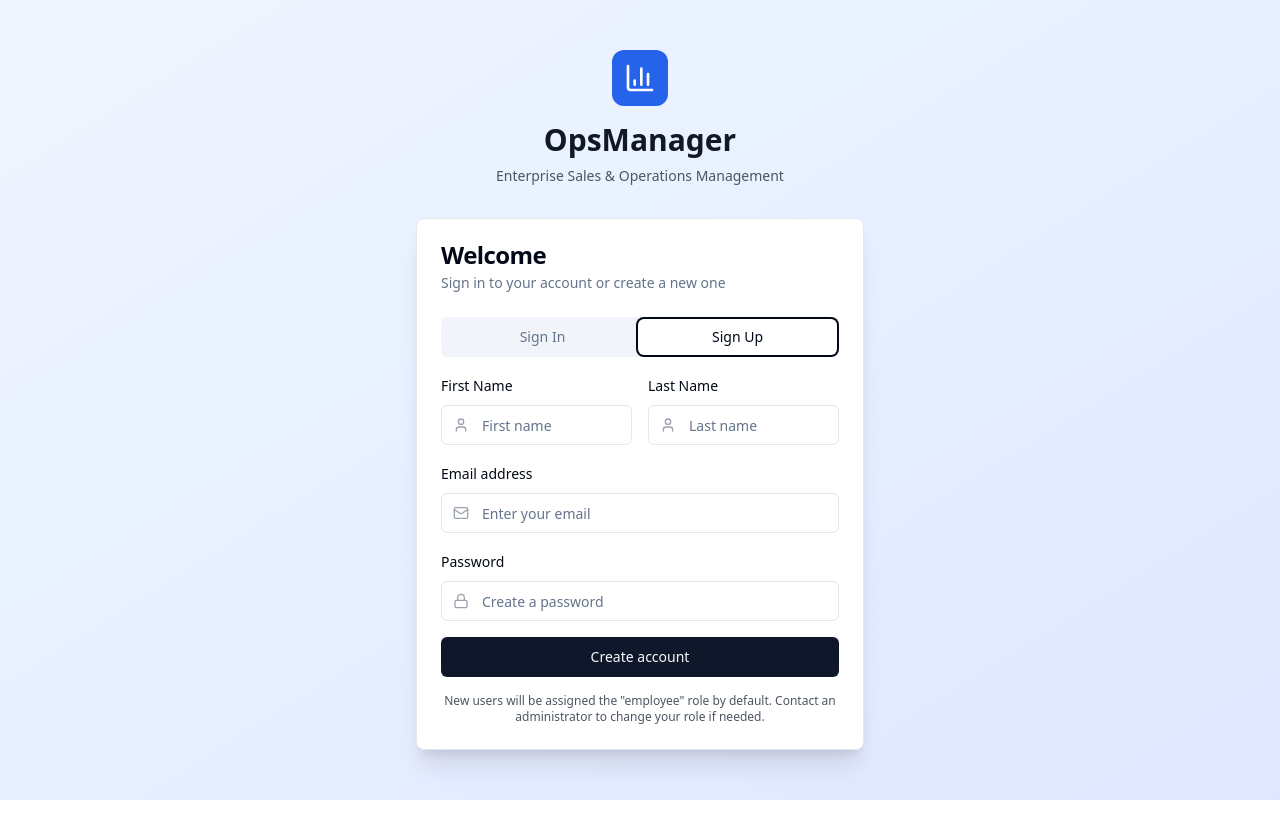
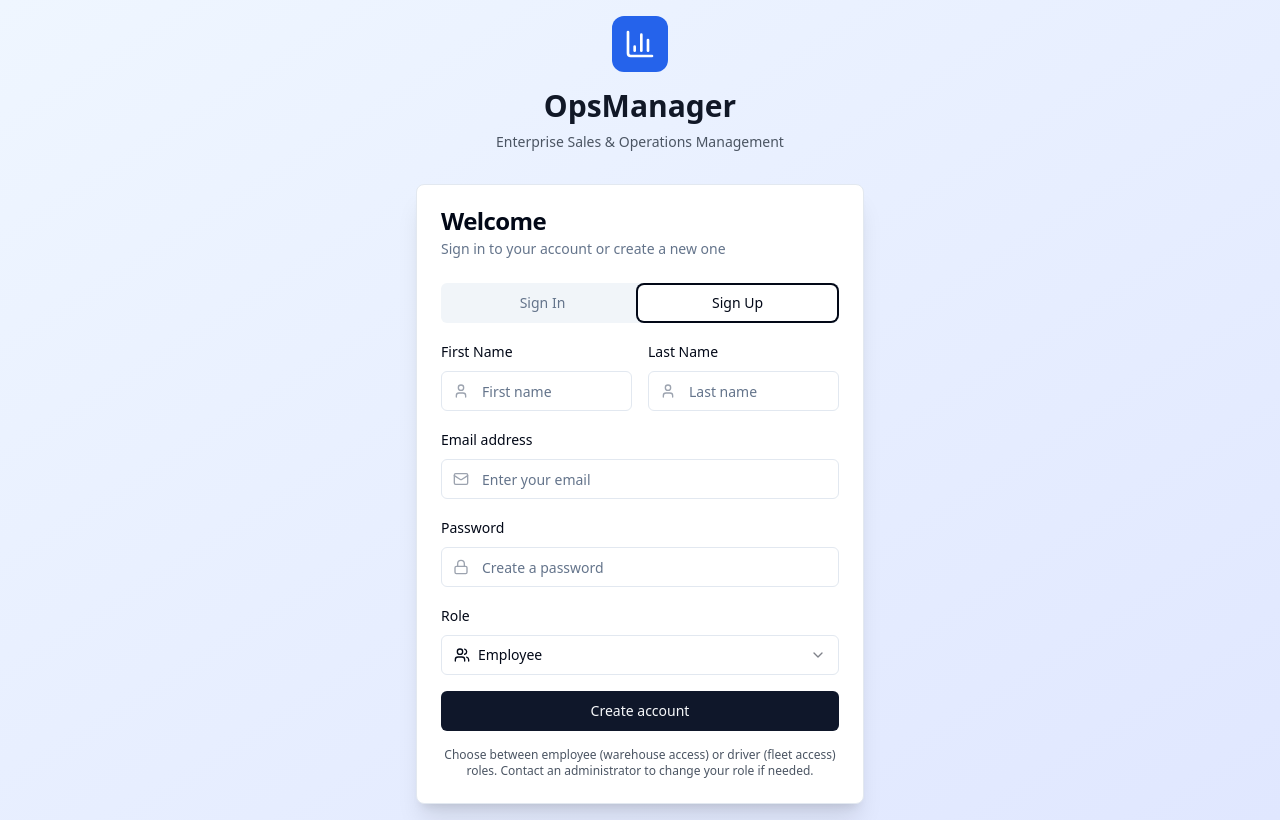
Before and after one commit to 1TransportX/transport-x, a React (Vite) app: page /login in a window 1280 px wide. Both pictures are taken after a click on the tab "Sign Up". Built offline with nearby package versions, Linux system fonts and the light colour scheme.

Commit message:
Add sign-up role selection
Allow users to select their role (driver or employee) during sign-up.

```diff
--- a/src/components/Login.tsx
+++ b/src/components/Login.tsx
@@ -7,7 +7,8 @@ import { Card, CardContent, CardDescription, CardHeader, CardTitle } from '@/com
 import { Label } from '@/components/ui/label';
 import { Alert, AlertDescription } from '@/components/ui/alert';
 import { Tabs, TabsContent, TabsList, TabsTrigger } from '@/components/ui/tabs';
-import { BarChart3, Mail, Lock, AlertCircle, User } from 'lucide-react';
+import { Select, SelectContent, SelectItem, SelectTrigger, SelectValue } from '@/components/ui/select';
+import { BarChart3, Mail, Lock, AlertCircle, User, Users } from 'lucide-react';
 import { useAuth } from '@/hooks/useAuth';
 
 const Login = () => {
@@ -15,6 +16,7 @@ const Login = () => {
   const [password, setPassword] = useState('');
   const [firstName, setFirstName] = useState('');
   const [lastName, setLastName] = useState('');
+  const [selectedRole, setSelectedRole] = useState<'employee' | 'driver'>('employee');
   const [error, setError] = useState('');
   const [activeTab, setActiveTab] = useState('signin');
   const { signIn, signUp, isLoading, user, profile } = useAuth();
@@ -58,13 +60,14 @@ const Login = () => {
     e.preventDefault();
     setError('');
 
-    const { error } = await signUp(email, password, firstName, lastName);
+    const { error } = await signUp(email, password, firstName, lastName, selectedRole);
     if (!error) {
       setActiveTab('signin');
       setEmail('');
       setPassword('');
       setFirstName('');
       setLastName('');
+      setSelectedRole('employee');
     } else {
       setError(error.message);
     }
@@ -218,6 +221,29 @@ const Login = () => {
                     </div>
                   </div>
 
+                  <div className="space-y-2">
+                    <Label htmlFor="signup-role">Role</Label>
+                    <Select value={selectedRole} onValueChange={(value: 'employee' | 'driver') => setSelectedRole(value)}>
+                      <SelectTrigger>
+                        <SelectValue placeholder="Select your role" />
+                      </SelectTrigger>
+                      <SelectContent>
+                        <SelectItem value="employee">
+                          <div className="flex items-center space-x-2">
+                            <Users className="h-4 w-4" />
+                            <span>Employee</span>
+                          </div>
+                        </SelectItem>
+                        <SelectItem value="driver">
+                          <div className="flex items-center space-x-2">
+                            <User className="h-4 w-4" />
+                            <span>Driver</span>
+                          </div>
+                        </SelectItem>
+                      </SelectContent>
+                    </Select>
+                  </div>
+
                   {error && (
                     <Alert variant="destructive">
                       <AlertCircle className="h-4 w-4" />
@@ -235,7 +261,7 @@ const Login = () => {
                 </form>
 
                 <div className="text-xs text-gray-600 text-center">
-                  New users will be assigned the "employee" role by default.
+                  Choose between employee (warehouse access) or driver (fleet access) roles.
                   Contact an administrator to change your role if needed.
                 </div>
               </TabsContent>
--- a/src/hooks/useAuth.tsx
+++ b/src/hooks/useAuth.tsx
@@ -22,7 +22,7 @@ interface AuthContextType {
   user: User | null;
   profile: UserProfile | null;
   session: Session | null;
-  signUp: (email: string, password: string, firstName?: string, lastName?: string) => Promise<{ error: any }>;
+  signUp: (email: string, password: string, firstName?: string, lastName?: string, role?: 'employee' | 'driver') => Promise<{ error: any }>;
   signIn: (email: string, password: string) => Promise<{ error: any }>;
   signOut: () => Promise<void>;
   isLoading: boolean;
@@ -217,38 +217,59 @@ export const AuthProvider: React.FC<{ children: React.ReactNode }> = ({ children
     };
   }, []);
 
-  const signUp = async (email: string, password: string, firstName?: string, lastName?: string) => {
+  const signUp = async (email: string, password: string, firstName?: string, lastName?: string, role: 'employee' | 'driver' = 'employee') => {
     setIsLoading(true);
 
     const redirectUrl = `${window.location.origin}/`;
 
-    const { error } = await supabase.auth.signUp({
+    const { error: signUpError } = await supabase.auth.signUp({
       email,
       password,
       options: {
         emailRedirectTo: redirectUrl,
         data: {
           first_name: firstName,
-          last_name: lastName
+          last_name: lastName,
+          role: role
         }
       }
     });
 
-    if (error) {
+    if (signUpError) {
       toast({
         title: "Sign Up Error",
-        description: error.message,
+        description: signUpError.message,
         variant: "destructive"
       });
-    } else {
-      toast({
-        title: "Sign Up Successful",
-        description: "Please check your email to confirm your account.",
-      });
+      setIsLoading(false);
+      return { error: signUpError };
     }
 
+    // Wait a moment for the trigger to complete
+    await new Promise(resolve => setTimeout(resolve, 1000));
+
+    // Get the user that was just created
+    const { data: { user } } = await supabase.auth.getUser();
+
+    if (user && role !== 'employee') {
+      // Update the role if it's not the default employee role
+      const { error: roleError } = await supabase
+        .from('user_roles')
+        .update({ role })
+        .eq('user_id', user.id);
+
+      if (roleError) {
+        console.error('Error updating user role:', roleError);
+      }
+    }
+
+    toast({
+      title: "Sign Up Successful",
+      description: "Please check your email to confirm your account.",
+    });
+
     setIsLoading(false);
-    return { error };
+    return { error: null };
   };
 
   const signIn = async (email: string, password: string) => {
```
Also changed, not shown: 1 other file (tests, documents, lock files or other folders).
